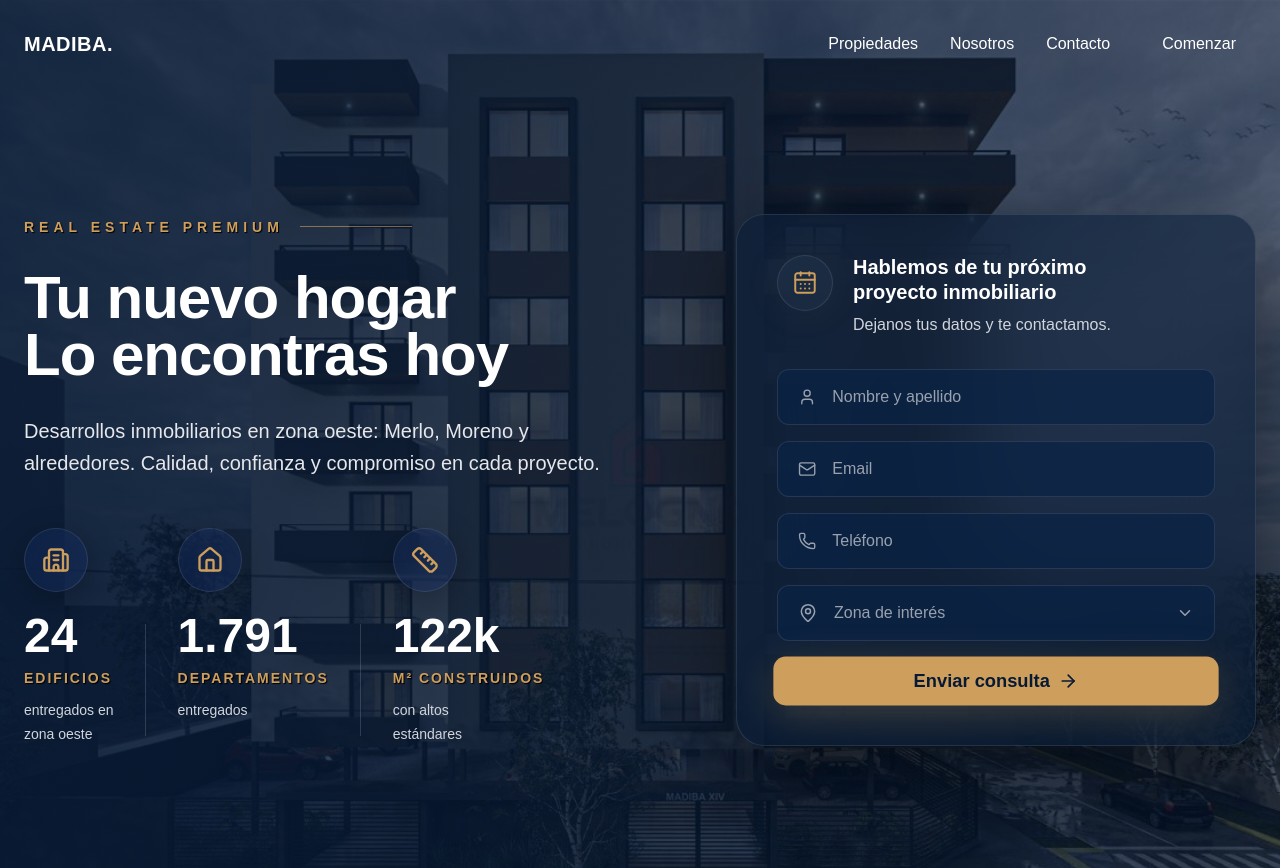
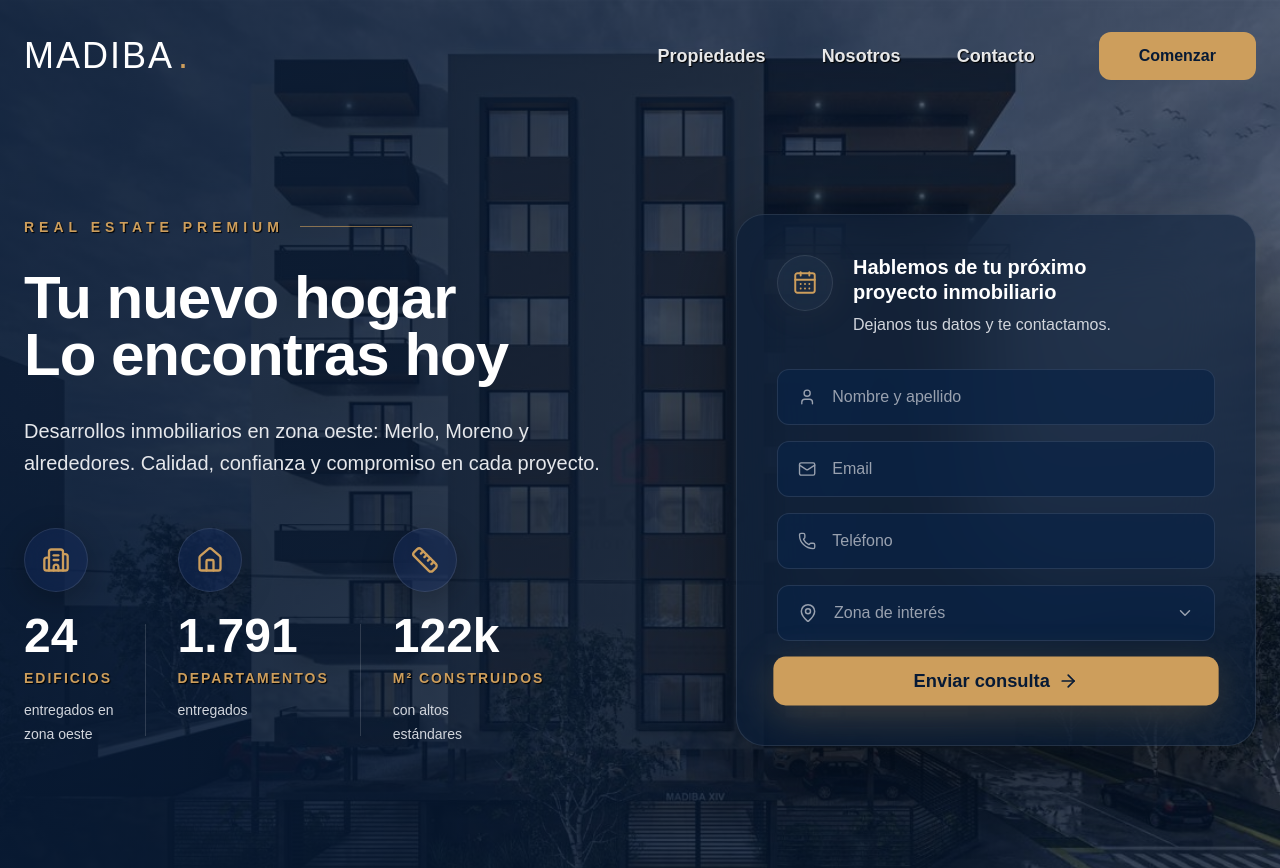
Before and after one commit to gasucar/madiba, a Next.js app in the folder apps/web/: page / in a window 1280 px wide. Shown: the top 868 px of the page. Built offline with nearby package versions, Linux system fonts and the light colour scheme.

Commit message:
feat: implement premium navbar with scroll glass effect

```diff
--- a/apps/web/src/features/navbar/navbar.tsx
+++ b/apps/web/src/features/navbar/navbar.tsx
@@ -1,30 +1,88 @@
 'use client'
 
-import Container from "@/components/ui/container"
+import { useEffect, useState } from 'react'
+
+import Container from '@/components/ui/container'
+
+const links = [
+  'Propiedades',
+  'Nosotros',
+  'Contacto',
+]
 
 export default function Navbar() {
+
   return (
-    <nav className="absolute top-0 left-0 w-full z-50">
+    <nav
+      className={`
+        absolute
+        top-0
+        left-0
+        z-50
+        w-full
+        transition-all
+        duration-500
+        'bg-transparent'
+        }
+      `}
+    >
       <Container>
-        <div className="flex items-center justify-between py-6">
-          {/* Logo */}
-          <h1 className="text-white text-xl font-semibold tracking-wide">
-            MADIBA<span className="text-accent">.</span>
-          </h1>
+        <div className="flex items-center justify-between py-8">
+          <div className="select-none">
+            <h1
+              className="
+        text-4xl
+        font-light
+        tracking-[2px]
+        text-white
+        "
+            >
+              MADIBA
+              <span className="ml-1 text-[#CD9E5C]">.</span>
+            </h1>
+          </div>
 
-          {/* Links */}
-          <div className="flex items-center gap-8 text-white">
-            <a href="#" className="hover:text-accent transition">
-              Propiedades
-            </a>
-            <a href="#" className="hover:text-accent transition">
-              Nosotros
-            </a>
-            <a href="#" className="hover:text-accent transition">
-              Contacto
-            </a>
+          <div className="flex items-center gap-16">
+            <div className="flex items-center gap-14">
+              {links.map((link) => (
+                <a
+                  key={link}
+                  href="#"
+                  className="
+          text-white/90
+          text-lg
+          transition-all
+          duration-300
+          font-bold
+        text-shadow-black text-shadow-[1px_0.5px_1px]
+          hover:text-[#CD9E5C]
+          "
+                >
+                  {link}
+                </a>
+              ))}
+            </div>
+            <button
+              className="
+      h-12
 
-            <button className="bg-accent text-primary px-5 py-2 rounded-lg font-medium hover:opacity-90 transition">
+      px-10
+
+      rounded-xl
+
+      bg-[#CD9E5C]
+
+      text-[#071A35]
+
+      font-semibold
+
+      transition-all
+      duration-300
+      cursor-pointer
+      hover:brightness-110
+      hover:scale-105
+      "
+            >
               Comenzar
             </button>
           </div>
```
